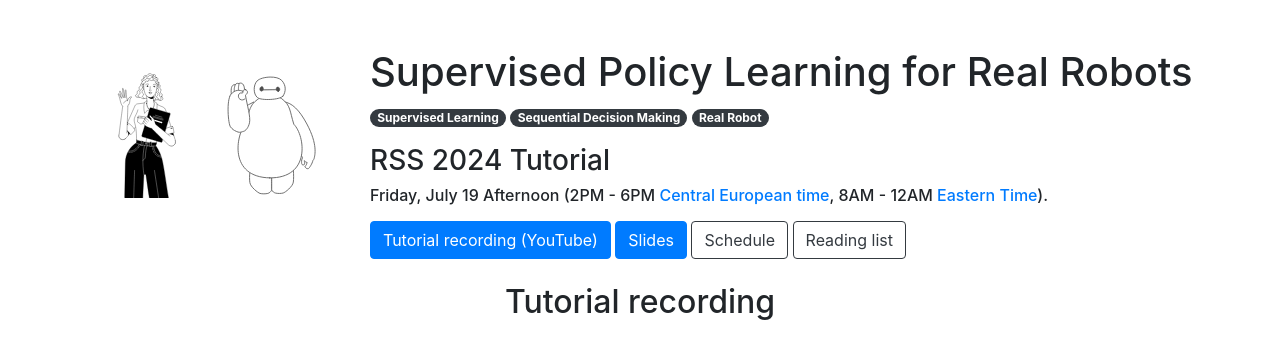
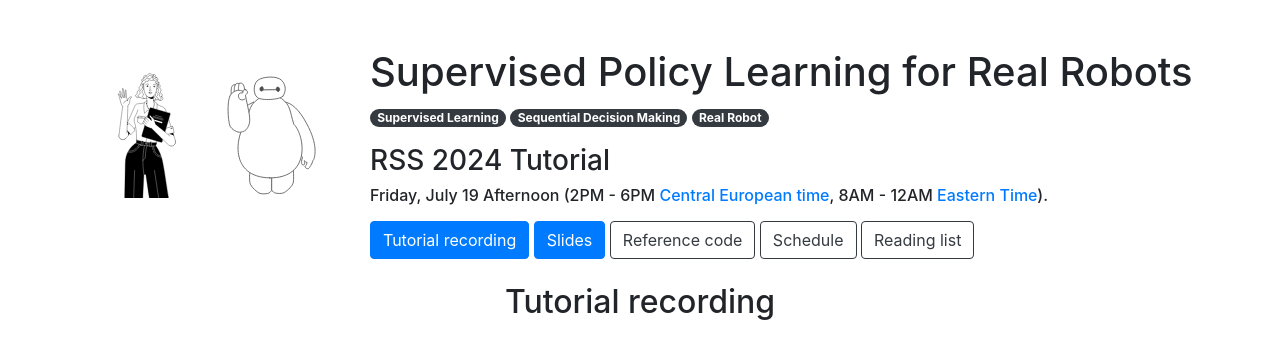
Before and after one commit to supervised-robot-learning/supervised-robot-learning.github.io, a plain HTML site: page index.html in a window 1280 px wide. Shown: the top 342 px of the page. Drawn offline with nearby package versions, Linux system fonts and the light colour scheme.

Commit message:
Added reference code link.

```diff
--- a/index.html
+++ b/index.html
@@ -91,10 +91,12 @@
                     <a class="btn btn-outline-dark page-scroll" href="#map">Map</a> -->
                     <a class="btn btn-primary page-scroll" href="https://www.youtube.com/watch?v=jIB_joS7ww8"
                         target="_blank">Tutorial
-                        recording (YouTube)</a>
+                        recording</a>
                     <a class="btn btn-primary page-scroll"
                         href="https://drive.google.com/drive/folders/1wnGHYcKrc_3XbAhpmyG36d4PWkaWPOQ3"
                         target="_blank">Slides</a>
+                    <a class="btn btn-outline-dark page-scroll" href="https://github.com/notmahi/lerobot">Reference
+                        code</a>
                     <a class="btn btn-outline-dark page-scroll" href="#schedule">Schedule</a>
                     <a class="btn btn-outline-dark page-scroll" href="#reading-list">Reading list</a>
                     <!-- <a class="btn btn-outline-dark page-scroll" href="https://roboticsconference.org/">RSS 2024</a> -->
```
